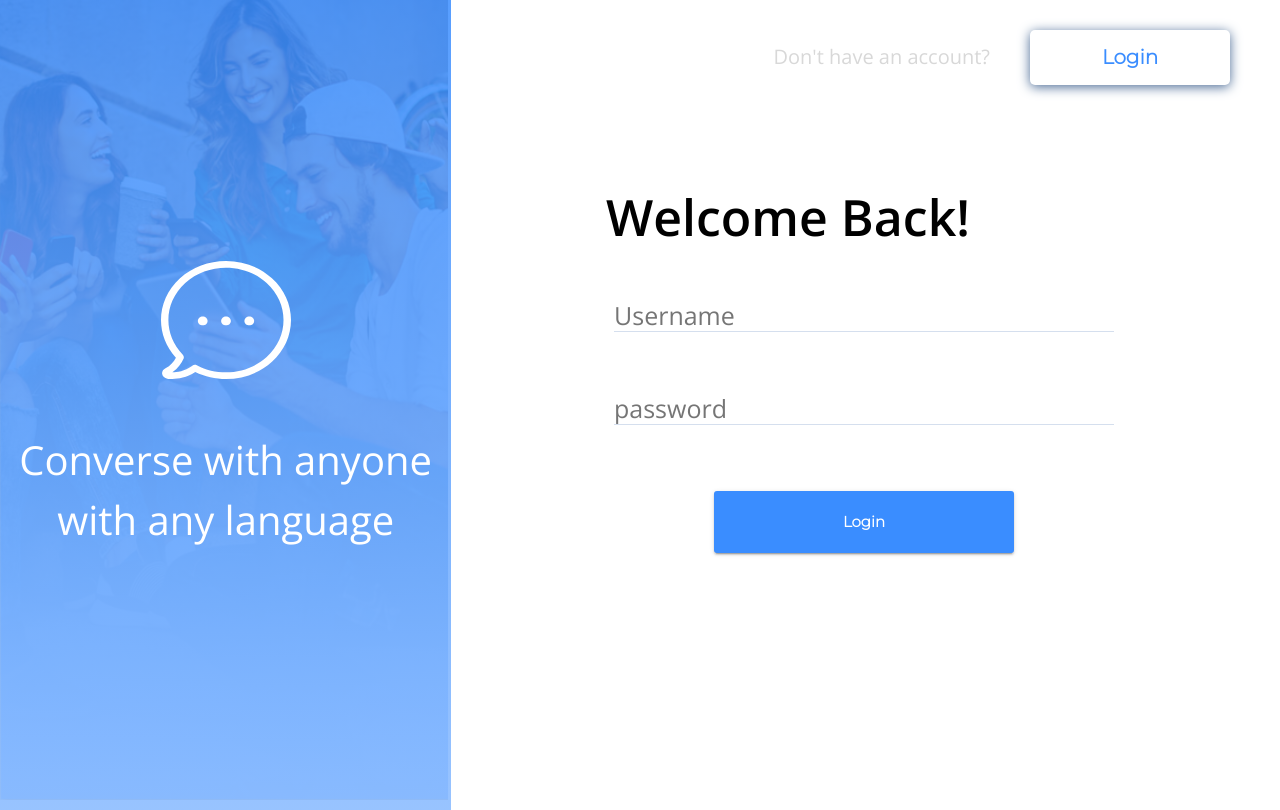
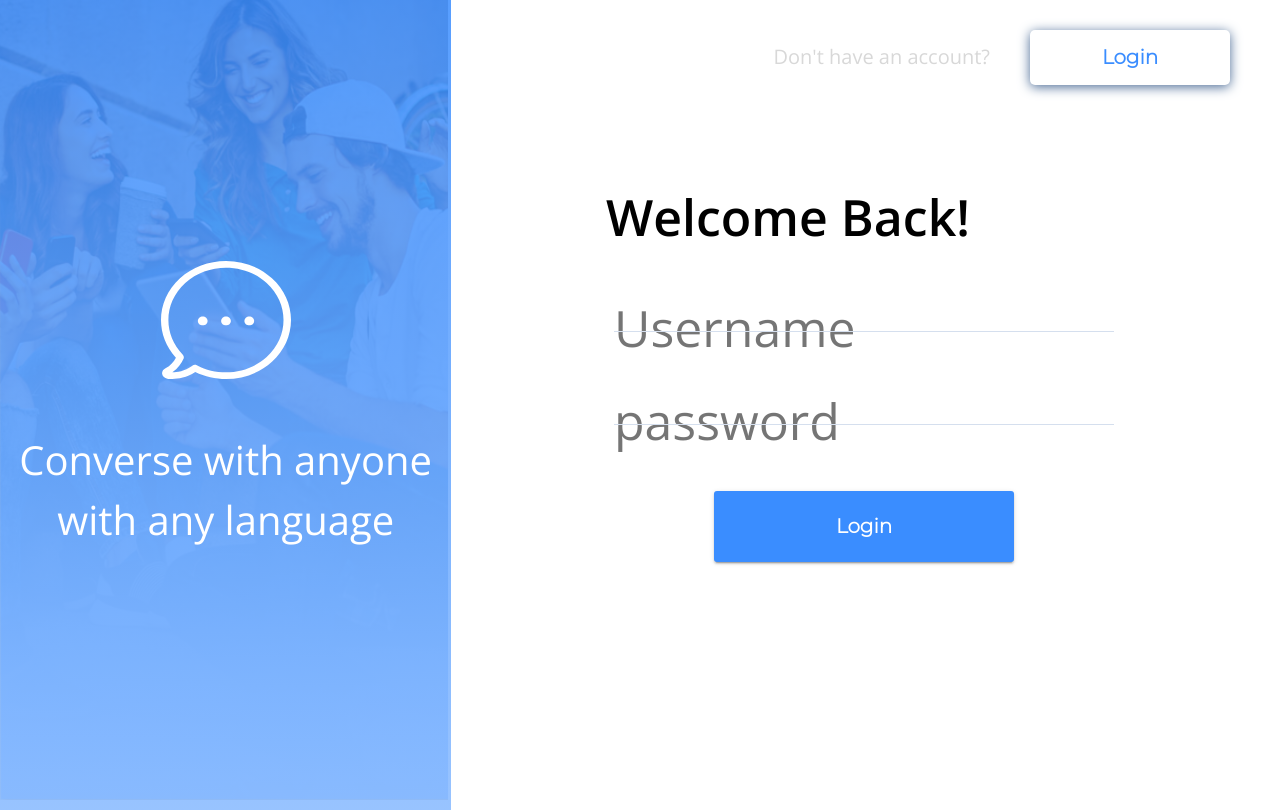
Before and after one commit to jackbloo/messenger-4480, a React (Create React App) app in the folder client/: page / in a window 1280 px wide. Built offline with nearby package versions, Linux system fonts and the light colour scheme; no server answers.

Commit message:
Fix: feedback using theme

```diff
--- a/client/src/authentication.js
+++ b/client/src/authentication.js
@@ -91,7 +91,7 @@ const Authentication = (props) => {
                 />
               </FormControl>
             </Grid>
-            {isRegister ?
+            {isRegister &&
             <Grid>
               <FormControl>
                 <TextField
@@ -103,7 +103,7 @@ const Authentication = (props) => {
                   id="standard-required"
                 />
               </FormControl>
-            </Grid> : null}
+            </Grid>}
             <FormControl margin="normal" required>
               <TextField
                 label="password"
--- a/client/src/routes.js
+++ b/client/src/routes.js
@@ -2,8 +2,6 @@ import React, { useEffect, useState } from "react";
 import { Route, Switch, withRouter } from "react-router-dom";
 import { connect } from "react-redux";
 import { fetchUser } from "./store/utils/thunkCreators";
-import Signup from "./Signup.js";
-import Login from "./Login.js";
 import Authentication from "./authentication";
 import { Home, SnackbarError } from "./components";
 
--- a/client/src/themes/style.js
+++ b/client/src/themes/style.js
@@ -7,18 +7,21 @@ import { theme } from './theme';
 export  const BlueButton = withStyles((theme) => ({
     root: {
       background:theme.palette.primary.main,
-      borderRadius:'3px',
+      borderRadius: '3px',
       width:300,
       fontFamily:'Montserrat, sans-serif',
-      marginTop: 50,
+      marginTop: theme.spacing(6.25),
       [theme.breakpoints.down('md')]:{
         width:100,
-        fontSize:10
       }
     },
     label:{
-      color:'white',
-      padding: 10
+      color :'white',
+      padding: theme.spacing(1.25),
+      fontSize: 20,
+      [theme.breakpoints.down('md')]:{
+        fontSize: 10
+      }
     }
   }))(Button);
 
@@ -58,8 +61,8 @@ export  const BlueButton = withStyles((theme) => ({
       flexDirection:'row',
       justifyContent:'flex-end',
       alignItems:'baseline',
-      padding: '10px',
-      marginTop:'20px',
+      padding: theme.spacing(1.25),
+      marginTop:theme.spacing(2.5),
       [theme.breakpoints.down('md')]:{
         display:'flex',
         flexDirection:'column',
@@ -73,12 +76,12 @@ export  const BlueButton = withStyles((theme) => ({
     },
     // Styling regarding register component
     registerText:{
-      fontSize: 20,
-      marginRight:40,
+      fontSize: theme.typography.fontSize,
+      marginRight:theme.spacing(5),
       [theme.breakpoints.down('md')]:{
-        marginRight:0,
-        fontSize: 10,
-        marginBottom:10
+        marginRight:theme.spacing(0),
+        fontSize: theme.typography.fontSize/2,
+        marginBottom:theme.spacing(1.25)
       }
     },
     registerButton:{
@@ -86,8 +89,8 @@ export  const BlueButton = withStyles((theme) => ({
       borderRadius:'5px',
       background: '#FFFFFF',
       boxShadow:'0px 2px 12px #4A6A95',
-      padding:'10px',
-      width:200,
+      padding:theme.spacing(1.25),
+      width: 200,
       fontFamily:'Montserrat, sans-serif',
       [theme.breakpoints.down('md')]:{
         width: 100,
@@ -95,14 +98,14 @@ export  const BlueButton = withStyles((theme) => ({
     },
     // Styling regarding login component
     loginHeaderText:{
-      fontSize: 50,
+      fontSize: theme.typography.fontSize * 2.5,
       fontWeight: 800,
       [theme.breakpoints.down('md')]:{
-        fontSize: 25
+        fontSize: theme.typography.fontSize * 1.25
       }
     },
     loginFormText:{
-      fontSize: 35
+      fontSize: theme.typography.fontSize * 1.75
     },
     // Styling regarding color that overlay image on sidebar
     bubbleContainer:{
@@ -112,9 +115,9 @@ export  const BlueButton = withStyles((theme) => ({
       top: '0',
       zIndex: 1000,
       backgroundImage: 'linear-gradient(to bottom, rgba(58,141,255,0.85), rgba(134,185,255,0.85))',
-      padding: '5px',
+      padding: theme.spacing(0.625),
       color: '#FFFFFF',
-      fontWeight: 'bold',
+      fontWeight: theme.typography.button.fontWeight,
       display:'flex',
       justifyContent:'center',
       alignItems:'center',
@@ -128,7 +131,7 @@ export  const BlueButton = withStyles((theme) => ({
     bubbleSize:{
       height: 120,
       width: 130,
-      marginBottom: 50,
+      marginBottom: theme.spacing(6.25),
       [theme.breakpoints.down('md')]:{
         height: 70,
         width: 70,
@@ -136,18 +139,18 @@ export  const BlueButton = withStyles((theme) => ({
     },
     // Styling regarding sidebar text
     sidebarText:{
-      fontSize: 40,
-      color:'#FFFFF',
+      fontSize: theme.typography.fontSize * 2,
+      color:theme.palette.light.main,
       textAlign: 'center',
       [theme.breakpoints.down('md')]:{
-        fontSize: 10
+        fontSize: theme.typography.fontSize / 2
       }
     },
     signupHeaderText:{
-        fontSize: 50,
-        color:'#D8D8D8',
+        fontSize: theme.typography.fontSize * 2.5,
+        color: theme.palette.natural.main,
         [theme.breakpoints.down('md')]:{
-          fontSize: 20
+          fontSize: theme.typography.fontSize
         }
     },
     // Customize styling for form by overlay style from material UI
@@ -155,22 +158,22 @@ export  const BlueButton = withStyles((theme) => ({
         '& .MuiTextField-root': {
             margin: theme.spacing(1),
             width: 500,
-            fontSize: 20,
+            fontSize: theme.typography.fontSize,
             [theme.breakpoints.down('md')]:{
-              fontSize: 10,
+              fontSize: theme.typography.fontSize / 2,
               width: 150,
             }
           },
           '& .MuiInputBase-root': {
-            fontSize: 20,
+            fontSize: theme.typography.fontSize,
             [theme.breakpoints.down('md')]:{
-              fontSize: 10,
+              fontSize: theme.typography.fontSize / 2,
             }
           },
           '& .MuiFormLabel-root': {
-            fontSize: 25,
+            fontSize: theme.typography.fontSize * 2.5,
             [theme.breakpoints.down('md')]:{
-              fontSize: 10,
+              fontSize: theme.typography.fontSize / 2,
             }
           },
           '& .MuiInput-underline:before': {
--- a/client/src/themes/theme.js
+++ b/client/src/themes/theme.js
@@ -3,7 +3,7 @@ import { createMuiTheme } from "@material-ui/core";
 export const theme = createMuiTheme({
   typography: {
     fontFamily: "Open Sans, sans-serif",
-    fontSize: 14,
+    fontSize: 20,
     button: {
       textTransform: "none",
       letterSpacing: 0,
@@ -20,5 +20,7 @@ export const theme = createMuiTheme({
   palette: {
     primary: { main: "#3A8DFF" },
     secondary: { main: "#B0B0B0" },
+    light: { main:'#FFFFF' },
+    natural: { main:'#D8D8D8' }
   },
 });
```
